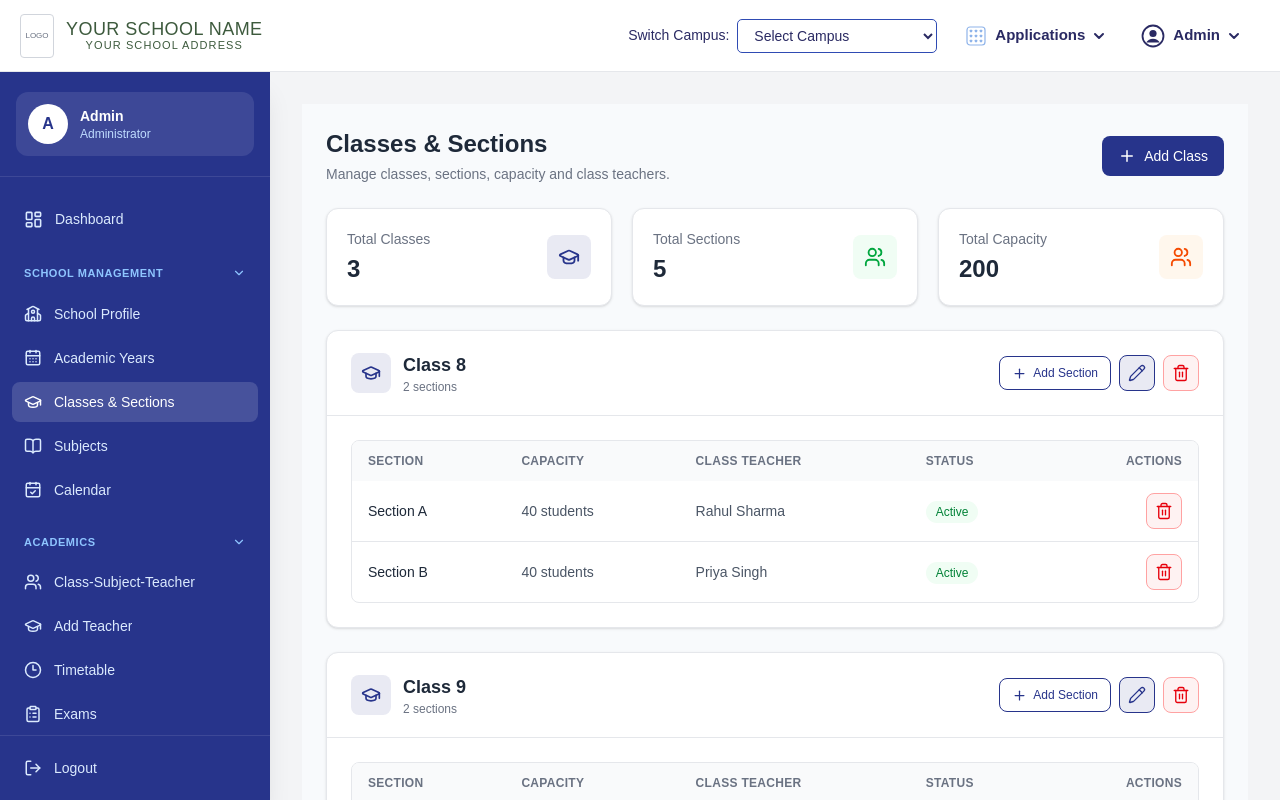
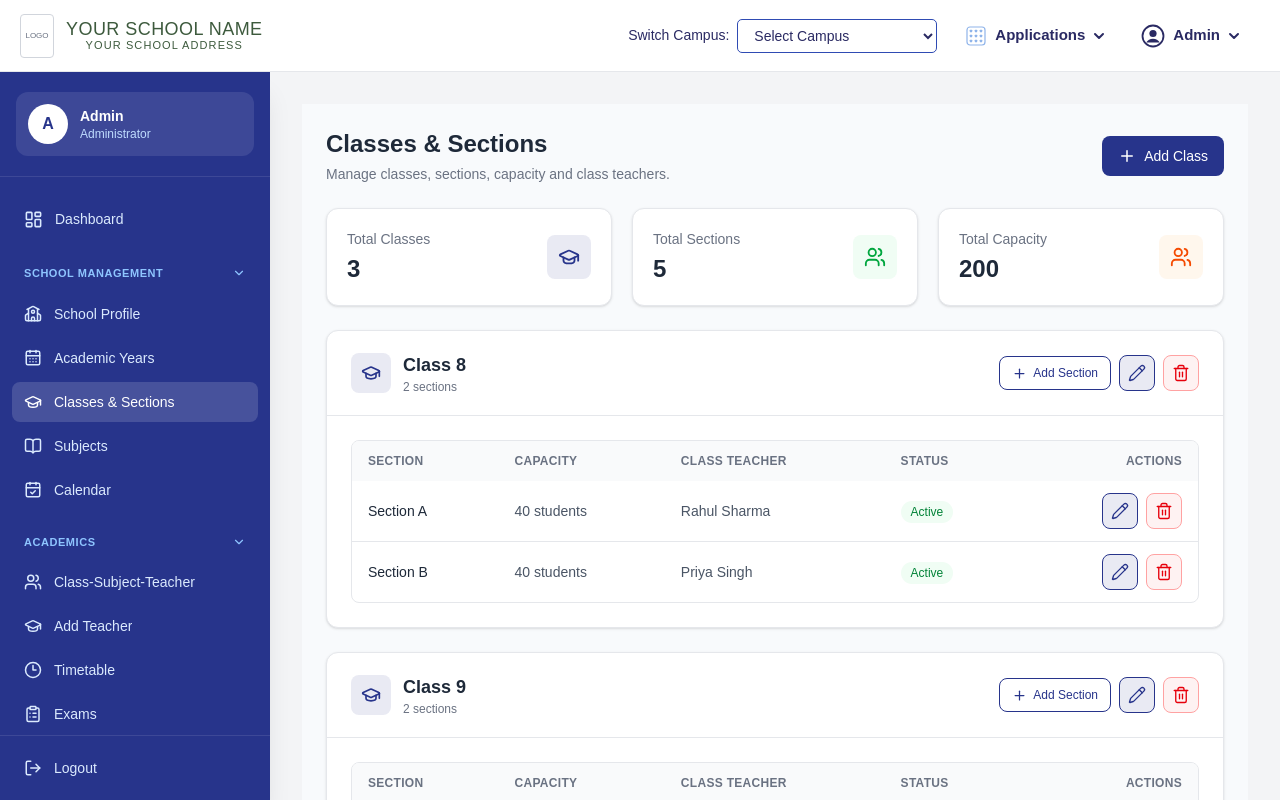
Before and after one commit to aditya926367/School_ERP, a React (Vite) app in the folder frontend/: page /admin/classes-sections in a window 1280 px wide. Shown: the top 800 px of the page. Built offline with nearby package versions, Linux system fonts and the light colour scheme.

Commit message:
update footer

```diff
--- a/frontend/src/pages/admin/ClassesSections.tsx
+++ b/frontend/src/pages/admin/ClassesSections.tsx
@@ -431,7 +431,14 @@ function ClassesSections() {
                           </td>
 
                           <td className="px-4 py-3">
-                            <div className="flex justify-end">
+                            <div className="flex justify-end gap-2">
+                              <EditButton
+                                title="Edit Section"
+                                onClick={() => {
+                                  setEditingSectionId(section.id);
+                                  setShowSectionForm(true);
+                                }}
+                              />
                               <DeleteButton onClick={() => deleteSection(schoolClass.id, section.id)} />
                             </div>
                           </td>
@@ -533,11 +540,11 @@ function ClassesSections() {
             <div className="flex items-center justify-between border-b border-gray-200 px-6 py-4">
               <div>
                 <h2 className="text-lg font-semibold text-gray-800">
-                  Add Section
+                  {editingSectionId !== null ? "Edit Section" : "Add Section"}
                 </h2>
 
                 <p className="mt-1 text-xs text-gray-500">
-                  Add a section to this class.
+                  {editingSectionId !== null ? "Update section details." : "Add a section to this class."}
                 </p>
               </div>
 
@@ -629,7 +636,7 @@ function ClassesSections() {
                 onClick={handleAddSection}
                 className="rounded-lg bg-[#27348b] px-4 py-2.5 text-sm font-medium text-white hover:bg-[#1f2a70]"
               >
-                Add Section
+                {editingSectionId !== null ? "Edit Section" : "Add Section"}
               </button>
             </div>
           </div>
--- a/frontend/src/pages/admin/Students.tsx
+++ b/frontend/src/pages/admin/Students.tsx
@@ -613,7 +613,6 @@ export default function Students() {
                       <tbody><tr className="border-t border-gray-100"><td className="px-4 py-3">Previous Session</td><td className="px-4 py-3">{selectedStudent.previousResult}</td><td className="px-4 py-3">{selectedStudent.previousPercentage}%</td></tr></tbody>
                     </table>
                   </div>
-                  <p className="mt-3 text-xs text-gray-500">Sample result data. Connect academic records to your database for a complete history.</p>
                 </SectionCard>
               </div>
             )}
@@ -633,7 +632,6 @@ export default function Students() {
                     <Detail label="Present Days" value={selectedStudent.presentDays} />
                     <Detail label="Absent Days" value={selectedStudent.absentDays} />
                   </div>
-                  <p className="mt-4 text-xs text-gray-500">Attendance history is sample summary data, not a live daily register.</p>
                 </SectionCard>
               </div>
             )}
@@ -652,7 +650,6 @@ export default function Students() {
                     <Detail label="Payment Status" value={selectedStudent.paidFee >= selectedStudent.totalFee ? "Paid in Full" : selectedStudent.paidFee === 0 ? "Unpaid" : "Partially Paid"} />
                     <Detail label="Academic Session" value={selectedStudent.academicYear} />
                   </div>
-                  <p className="mt-4 text-xs text-gray-500">Sample fee summary. Actual invoices and transactions require backend integration.</p>
                 </SectionCard>
               </div>
             )}
@@ -669,7 +666,6 @@ export default function Students() {
                     ))}
                   </div>
                 ) : <p className="text-sm text-gray-500">No documents have been listed.</p>}
-                <p className="mt-4 text-xs text-gray-500">Document names only; uploads and downloads need document storage and backend integration.</p>
               </SectionCard>
             )}
           </div>
```
Also changed, not shown: 1 other file (tests, documents, lock files or other folders).
